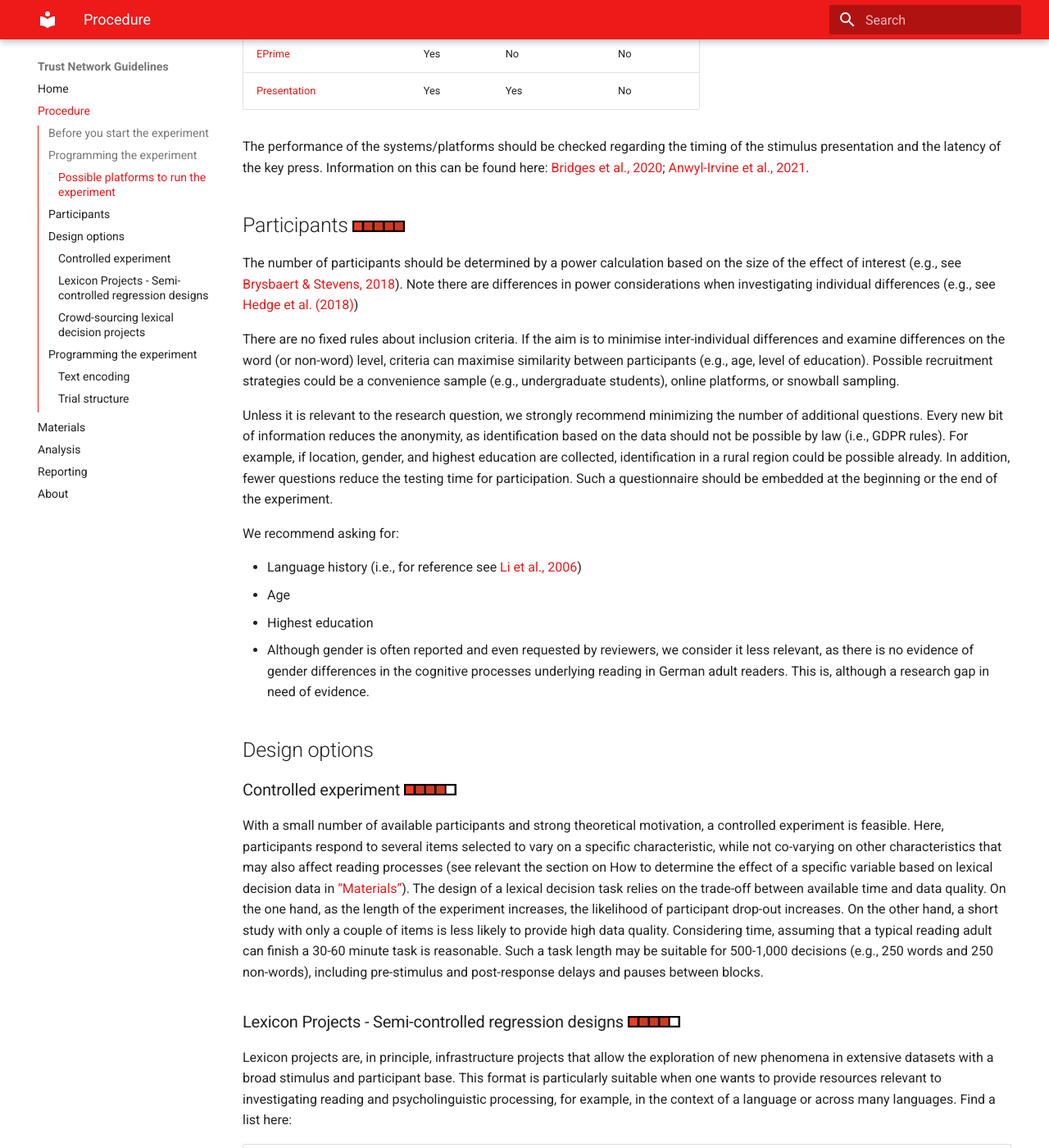
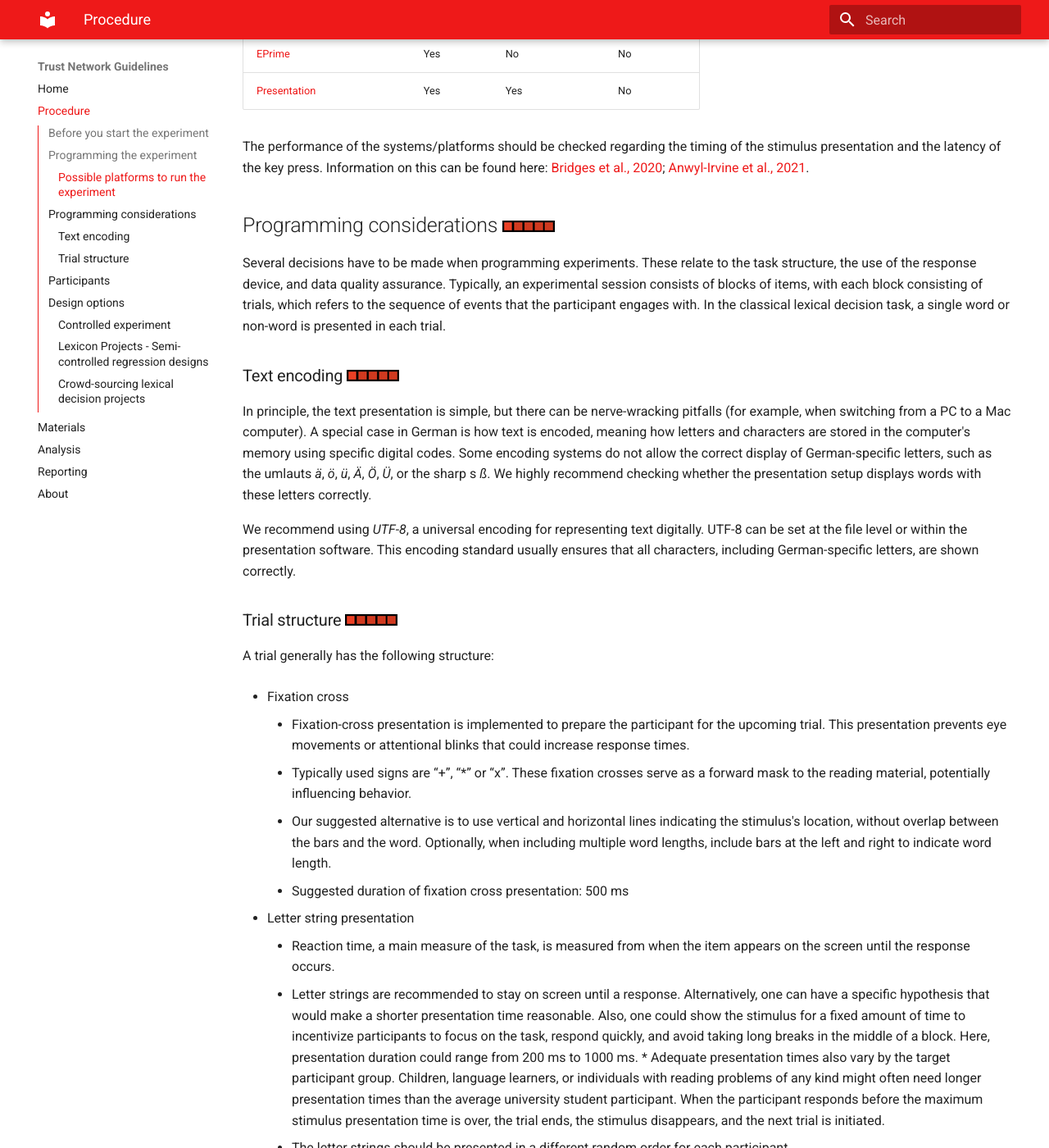
Before and after one commit to cwdeee/trust-network-guidelines, an MkDocs documentation site: the page built from docs/procedure.md, in a window 1280 px wide and 1400 px high, scrolled down 1299 px. Shown: the whole window at 82% size. Built offline with MkDocs 1.6.1 and Material for MkDocs 9.7.7, drawn with Linux system fonts in a browser that asks for light colours; some of the changed text lies outside the part shown.

Commit message:
procedure fin

```diff
--- a/docs/procedure.md
+++ b/docs/procedure.md
@@ -31,6 +31,39 @@ Here is a nonexhaustive list of programs used by the TRUST group in recent years
 
 The performance of the systems/platforms should be checked regarding the timing of the stimulus presentation and the latency of the key press. Information on this can be found here: [Bridges et al., 2020](https://doi.org/10.7717/peerj.9414); [Anwyl-Irvine et al., 2021](https://doi.org/10.3758/s13428-020-01501-5).
 
+## Programming considerations  ![Importance Rating 2](images/rating5.png)
+Several decisions have to be made when programming experiments. These relate to the task structure, the use of the response device, and data quality assurance. Typically, an experimental session consists of blocks of items, with each block consisting of trials, which refers to the sequence of events that the participant engages with. In the classical lexical decision task, a single word or non-word is presented in each trial.
+
+### Text encoding  ![Importance Rating 2](images/rating5.png)
+In principle, the text presentation is simple, but there can be nerve-wracking pitfalls (for example, when switching from a PC to a Mac computer). A special case in German is how text is encoded, meaning how letters and characters are stored in the computer's memory using specific digital codes. Some encoding systems do not allow the correct display of German-specific letters, such as the umlauts *ä*, *ö*, *ü*, *Ä*, *Ö*, *Ü*, or the sharp s *ß*. We highly recommend checking whether the presentation setup displays words with these letters correctly.
+
+We recommend using *UTF-8*, a universal encoding for representing text digitally. UTF-8 can be set at the file level or within the presentation software. This encoding standard usually ensures that all characters, including German-specific letters, are shown correctly.
+
+### Trial structure  ![Importance Rating 2](images/rating5.png)
+A trial generally has the following structure:
+
+- Fixation cross
+    - Fixation-cross presentation is implemented to prepare the participant for the upcoming trial. This presentation prevents eye movements or attentional blinks that could increase response times.
+    - Typically used signs are “+”, “*” or “x”. These fixation crosses serve as a forward mask to the reading material, potentially influencing behavior.
+    - Our suggested alternative is to use vertical and horizontal lines indicating the stimulus's location, without overlap between the bars and the word. Optionally, when including multiple word lengths, include bars at the left and right to indicate word length.
+    - Suggested duration of fixation cross presentation: 500 ms
+
+- Letter string presentation
+    - Reaction time, a main measure of the task, is measured from when the item appears on the screen until the response occurs.
+    - Letter strings are recommended to stay on screen until a response. Alternatively, one can have a specific hypothesis that would make a shorter presentation time reasonable. Also, one could show the stimulus for a fixed amount of time to incentivize participants to focus on the task, respond quickly, and avoid taking long breaks in the middle of a block. Here, presentation duration could range from 200 ms to 1000 ms. * Adequate presentation times also vary by the target participant group. Children, language learners, or individuals with reading problems of any kind might often need longer presentation times than the average university student participant. When the participant responds before the maximum stimulus presentation time is over, the trial ends, the stimulus disappears, and the next trial is initiated.
+    - The letter strings should be presented in a different random order for each participant.
+
+- Particiant response
+    - Typically, participants are instructed to respond by pressing on a keyboard, e.g., Left key: “d”, right key: “k”
+    - Alternatively, one can implement a go/no-go task with only button presses for words or non-words.
+    - Suppose the aim is to directly compare words and non-words (i.e., the so-called lexicality effect). In that case, it is recommended to counterbalance the response key between participants, such that half of them will press the left key for words and the right key for pseudowords, and the other half the other way around.
+    - If the number of words and non-words is counterbalanced, it is typical to instruct participants to press the Right key for words and the Left key for non-words.
+    - Alternatives to keyboard responses exist, such as keypads, touchscreens, or mouse clicks. For more information see [Pronk et al., 2020](https://doi.org/10.3758/s13428-019-01321-2), [Bridges et al., 2020](https://doi.org/10.7717/peerj.9414) or [Rodd, 2024](https://doi.org/10.1016/j.jml.2023.104472).
+    - Inter-stimulus interval: A break before the next stimulus will reduce interference effects. We recommend a blank screen inter-trial interval of 500 ms between the response and the next fixation cross.
+
+After 100 trials, we recommend a short, self-paced break (“Press the space bar when you’re ready to continue”).
+
+
 ## Participants  ![Importance Rating 2](images/rating5.png)
 The number of participants should be determined by a power calculation based on the size of the effect of interest (e.g., see [Brysbaert & Stevens, 2018](https://doi.org/10.5334/joc.10)). Note there are differences in power considerations when investigating individual differences (e.g., see [Hedge et al. (2018)](https://doi.org/10.3758/s13428-017-0935-1))
 
@@ -50,7 +83,7 @@ We recommend asking for:
 ### Controlled experiment  ![Importance Rating 2](images/rating4.png)
 With a small number of available participants and strong theoretical motivation, a controlled experiment is feasible. Here, participants respond to several items selected to vary on a specific characteristic, while not co-varying on other characteristics that may also affect reading processes (see relevant the section on How to determine the effect of a specific variable based on lexical decision data in [“Materials”](https://trust-network-guidelines.readthedocs.io/en/latest/materials/)). The design of a lexical decision task relies on the trade-off between available time and data quality. On the one hand, as the length of the experiment increases, the likelihood of participant drop-out increases. On the other hand, a short study with only a couple of items is less likely to provide high data quality. Considering time, assuming that a typical reading adult can finish a 30-60 minute task is reasonable. Such a task length may be suitable for 500-1,000 decisions (e.g., 250 words and 250 non-words), including pre-stimulus and post-response delays and pauses between blocks.
 
-### Lexicon Projects - Semi-controlled regression designs ![Importance Rating 2](images/rating4.png)
+### Lexicon Projects - Semi-controlled regression designs  ![Importance Rating 2](images/rating4.png)
 Lexicon projects are, in principle, infrastructure projects that allow the exploration of new phenomena in extensive datasets with a broad stimulus and participant base. This format is particularly suitable when one wants to provide resources relevant to investigating reading and psycholinguistic processing, for example, in the context of a language or across many languages. Find a list here:
 
 
@@ -75,37 +108,6 @@ Lexicon projects are, in principle, infrastructure projects that allow the explo
 
 The aim is to provide reaction time and accuracy estimates for single words. For such studies, it is recommended to maximise the number of experimental items, with several tens of thousands of words, and at least 30 datapoints per item. Due to time constraints, generally each participant responds to only a subset of items. Note that one can use the datasets from lexicon projects to create *virtual* controlled experiments (see [Kuperman 2015](https://doi.org/10.1080/17470218.2014.989865))
 
-### Crowd-sourcing lexical decision projects
+### Crowd-sourcing lexical decision projects  ![Importance Rating 2](images/rating4.png)
 If the researcher aims to collect large amounts of data, they may consider crowd-sourcing a project. Here, one would use a gamified lexical decision task, where each participant provides limited data in a very short experiment duration (e.g., 3 minutes). As this approach is more prone to noise, a much larger amount of data needs to be collected, with the recommendation to cover at least 100,000 words and 40 observations per item ([Amenta et al., 2025](https://doi.org/10.3758/s13428-024-02548-4)).
 The study can estimate the participants’ vocabulary knowledge at the end of the study to provide an incentive for participation. For the items, one may choose a selection of higher-frequency words that are known to participants and words that are not generally known to all participants. This will allow for more informative vocabulary scores for the participants. In this case, the recommendation is to minimise the number of non-words, such that one has a ratio of 3 non-words to 7 words.
-
-## Programming the experiment
-Several decisions have to be made when programming experiments. These relate to the task structure, the use of the response device, and data quality assurance. Typically, an experimental session consists of blocks of items, with each block consisting of trials, which refers to the sequence of events that the participant engages with. In the classical lexical decision task, a single word or non-word is presented in each trial.
-
-### Text encoding
-In principle, the text presentation is simple, but there can be nerve-wracking pitfalls. A special case for German is how text is encoded (i.e., the internal code for storing letter strings in the memory of the presenting computer). Some encodings do not allow the proper presentation of German-specific letters (e.g., umlauts *äöü* or the sharp s *ß*). We highly recommend checking the presentation setup specifically for words containing such letters.
-
-We recommend *UTF-8* encoding, which can be defined on the file level or in the presentation software. This encoding usually works well.
-
-### Trial structure
-A trial generally has the following structure:
-
-- Fixation cross
-    - Fixation-cross presentation is implemented to prepare the participant for the upcoming trial. This presentation prevents eye movements or attentional blinks that could increase response times.
-    - Typically used signs are “+”, “*” or “x”. These fixation crosses serve as a forward mask to the reading material, potentially influencing behavior.
-    - Our suggested alternative is to use vertical and horizontal lines indicating the location of the stimulus, but without an overlap between bars and the word.
-    - Suggested duration of fixation cross presentation: 500 ms
-
-- Letter string presentation
-    - Reaction time, a main measure of the task, is measured from when the item appears on the screen until the response occurs.
-    - Letter strings are recommended to stay on screen until a response. Alternatively, one can have a specific hypothesis that would make a shorter presentation time reasonable. Also, one could show the stimulus for a fixed amount of time to incentivize participants to focus on the task, respond quickly, and avoid taking long breaks in the middle of a block. Here, presentation duration could range from 1500 ms to 5000 ms. For this case, pilot testing is advised to determine the typical range of response times for one’s specific stimulus set.
-    - The letter strings should be presented in a different random order for each participant.
-
-- Particiant response
-    - Typically, participants are instructed to respond by pressing on a keyboard, e.g., Left key: “d”, right key: “k”
-    - Suppose the aim is to directly compare words and non-words (i.e., the so-called lexicality effect). In that case, it is recommended to counterbalance the response key between participants, such that half of them will press the left key for words and the right key for pseudowords, and the other half the other way around.
-    - If the number of words and non-words is counterbalanced, it is typical to instruct participants to press the Right key for words and the Left key for non-words.
-    - Alternatives to keyboard responses exist, such as keypads, touchscreens, or mouse clicks. For more information see [Pronk et al., 2020](https://doi.org/10.3758/s13428-019-01321-2), [Bridges et al., 2020](https://doi.org/10.7717/peerj.9414) or [Rodd, 2024](https://doi.org/10.1016/j.jml.2023.104472) for more information.
-    - Inter-stimulus interval: A break before the next stimulus will reduce interference effects. We recommend a blank screen inter-trial interval of 500 ms between the response and the next fixation cross.
-
-After 100 trials, we recommend a short, self-paced break (“Press the space bar when you’re ready to continue”).
```
